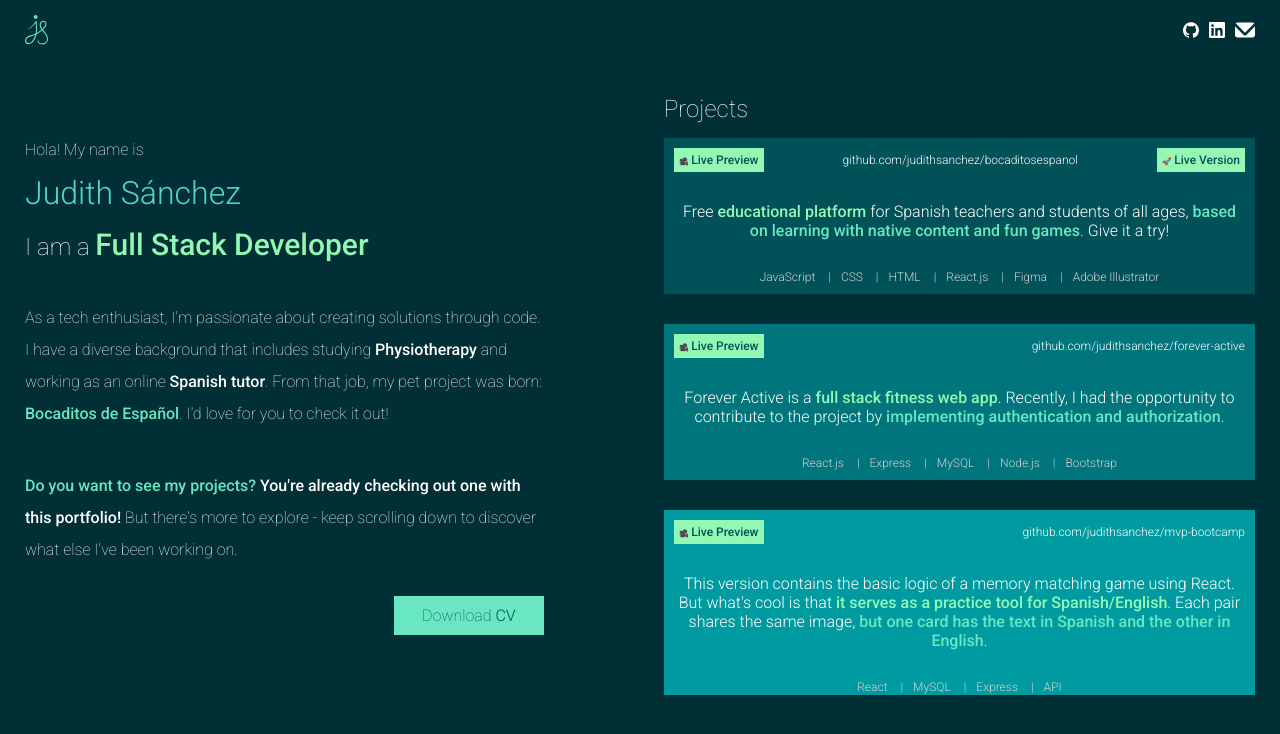
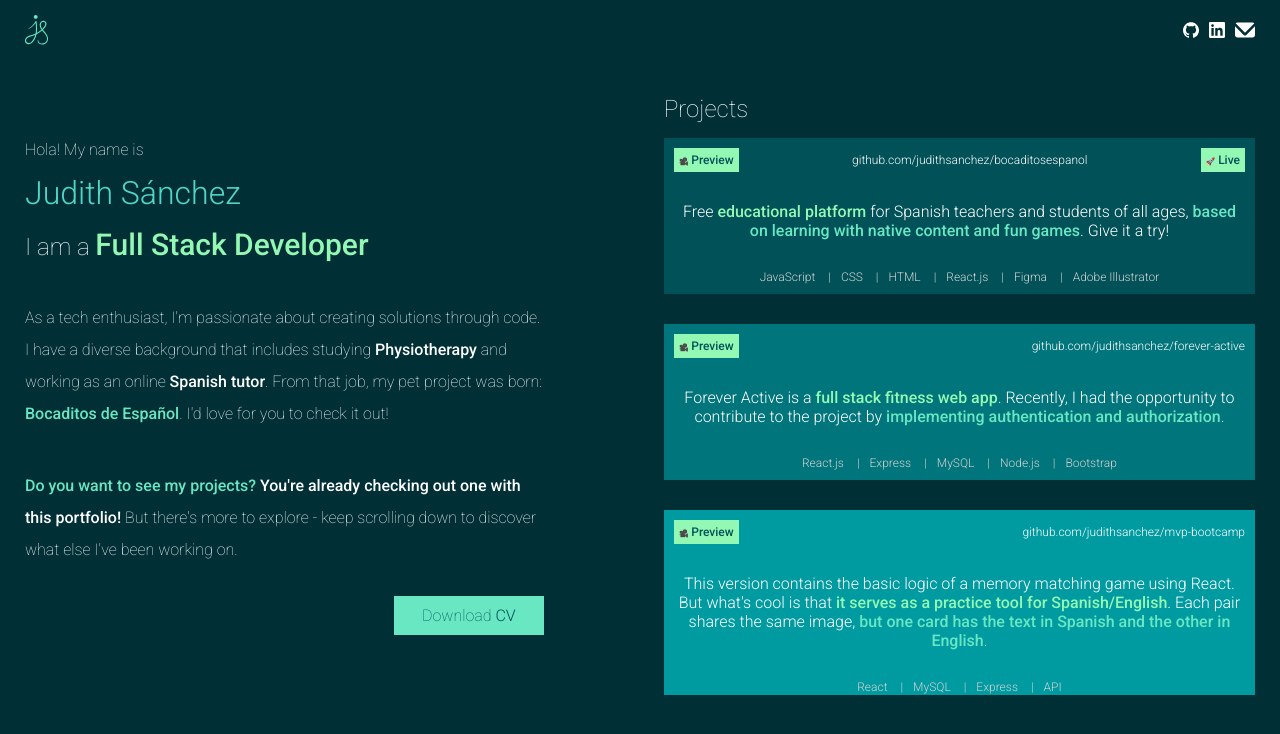
Before and after one commit to judithsanchez/portfolio, a Vue app: page / in a window 1280 px wide. Shown: the top 734 px of the page. Built offline with nearby package versions, Linux system fonts and the light colour scheme.

Commit message:
Change the size of the labels

```diff
--- a/src/components/ProjectInfo.vue
+++ b/src/components/ProjectInfo.vue
@@ -12,7 +12,7 @@
         target="_blank"
       >
         <span class="live-icon">🎥</span>
-        {{ 'Live Preview' }}
+        {{ 'Preview' }}
       </a>
       <a
         class="project-repository"
@@ -28,7 +28,7 @@
         target="_blank"
       >
         <span class="live-icon">🚀</span>
-        {{ 'Live Version' }}
+        {{ 'Live' }}
       </a>
     </div>
 
```
